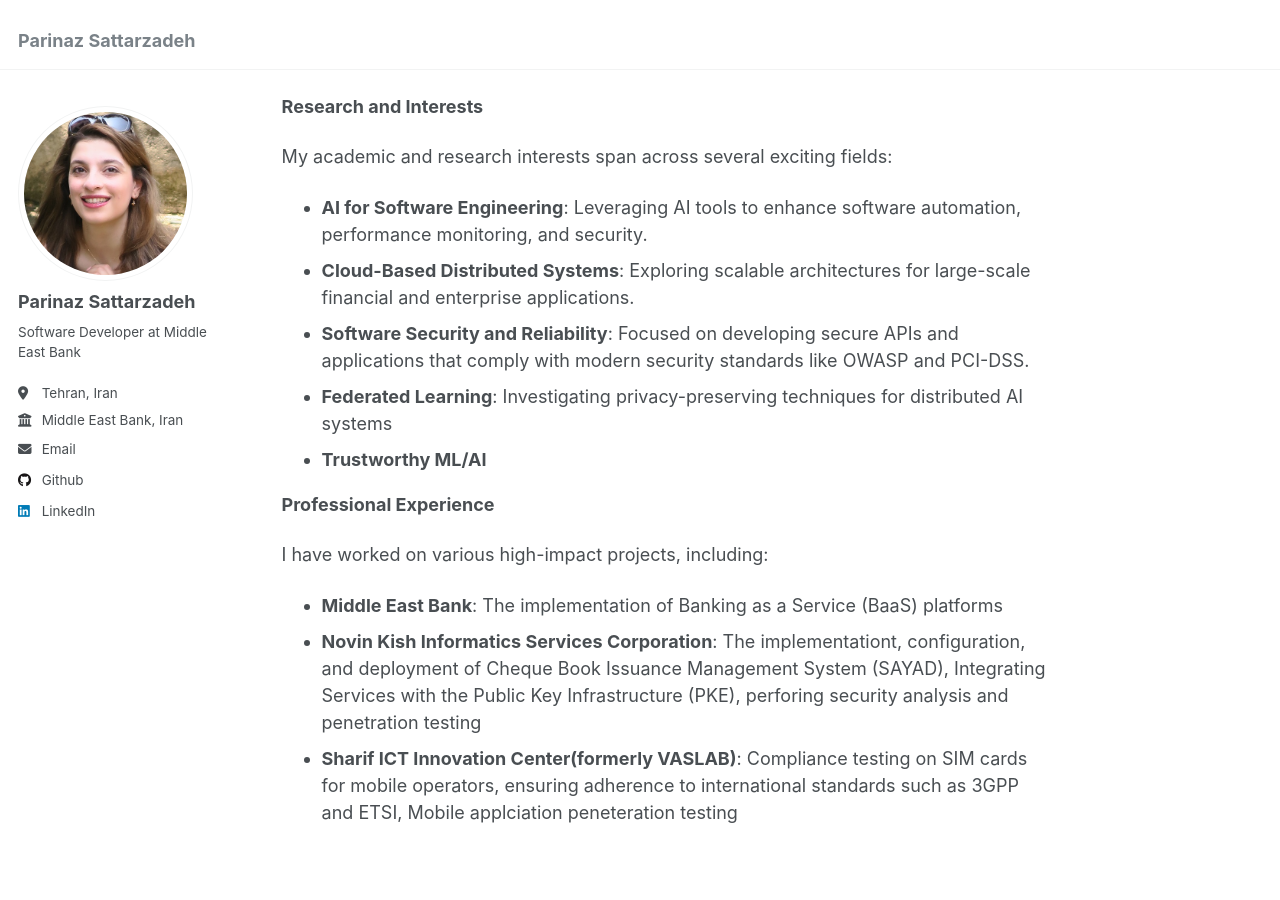
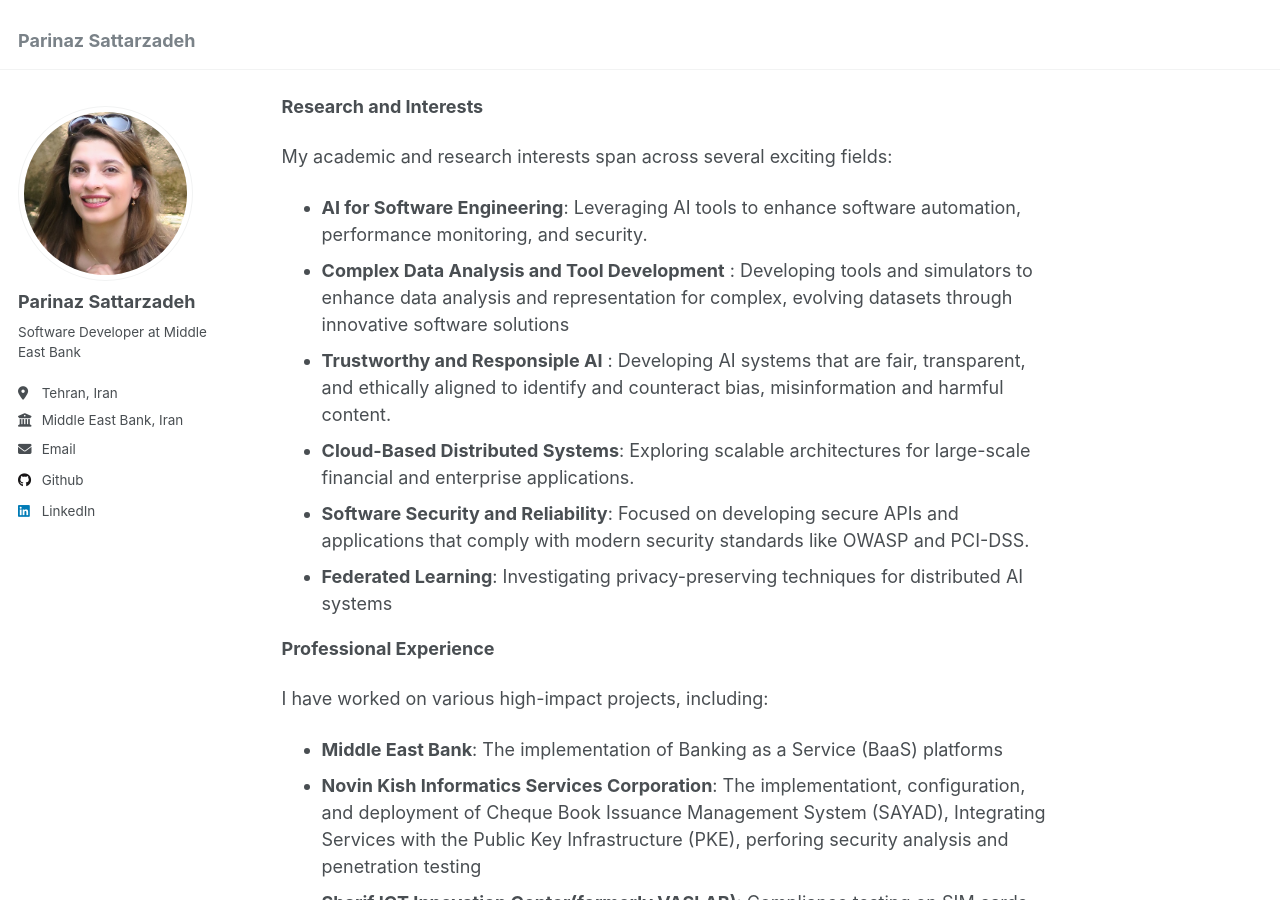
Before and after one commit to parinaz-st/parinaz-st.github.io, a Jekyll site: the page built from _pages/about.md, in a window 1280 px wide and 900 px high, scrolled down 399 px. Built offline with Jekyll 4.4.1, drawn with Linux system fonts in a browser that asks for light colours.

Commit message:
Update about.md

```diff
--- a/_pages/about.md
+++ b/_pages/about.md
@@ -16,10 +16,11 @@ I hold a Master's degree in Computer Engineering with a focus on Artificial Inte
 
 My academic and research interests span across several exciting fields:
 - **AI for Software Engineering**:  Leveraging AI tools to enhance software automation, performance monitoring, and security.
+- **Complex Data Analysis and Tool Development** : Developing tools and simulators to enhance data analysis and representation for complex, evolving datasets through innovative software solutions
+- **Trustworthy and Responsiple AI** : Developing AI systems that are fair, transparent, and ethically aligned to identify and counteract bias, misinformation and harmful content.
 - **Cloud-Based Distributed Systems**: Exploring scalable architectures for large-scale financial and enterprise applications.
 - **Software Security and Reliability**: Focused on developing secure APIs and applications that comply with modern security standards like OWASP and PCI-DSS.
 - **Federated Learning**: Investigating privacy-preserving techniques for distributed AI systems
-- **Trustworthy ML/AI**
 
 **Professional Experience**
 
```
